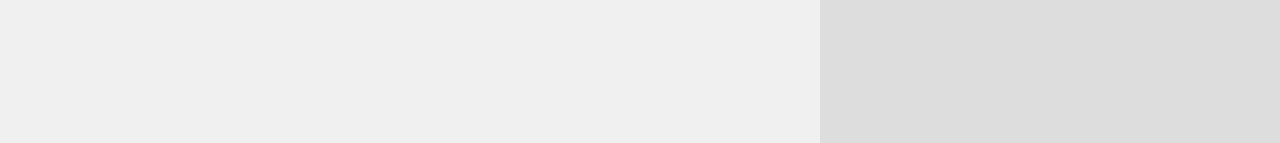
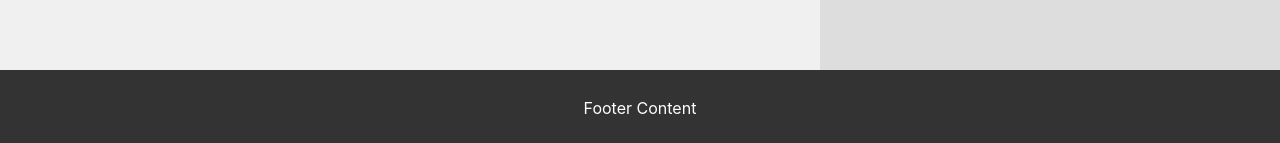
Before and after one commit to asyncawais/account-media-poc, a React (Vite) app: page / in a window 1280 px wide. Shown: the part 654-797 px from the top of the page. Built offline with nearby package versions, Linux system fonts and the light colour scheme.

Commit message:
added footer

```diff
--- a/src/CreateEmailEditor/CreateEmailEditor.css
+++ b/src/CreateEmailEditor/CreateEmailEditor.css
@@ -16,3 +16,15 @@
   padding: 20px;
   box-sizing: border-box; /* Ensures padding is included in the width */
 }
+
+.footer {
+  position: fixed;
+  bottom: 0;
+  left: 0;
+  width: 100%; /* Stretches across the entire width of the window */
+  background-color: #333;
+  color: white;
+  text-align: center;
+  padding: 10px 0;
+  z-index: 1000; /* Ensures the footer stays on top of all other content */
+}
--- a/src/CreateEmailEditor/CreateEmailEditor.tsx
+++ b/src/CreateEmailEditor/CreateEmailEditor.tsx
@@ -103,6 +103,9 @@ const Layout = () => {
         </div>
         <h2>Email settings</h2>
       </aside>
+      <footer className="footer">
+        <p>Footer Content</p>
+      </footer>
     </div>
   );
 };
```
